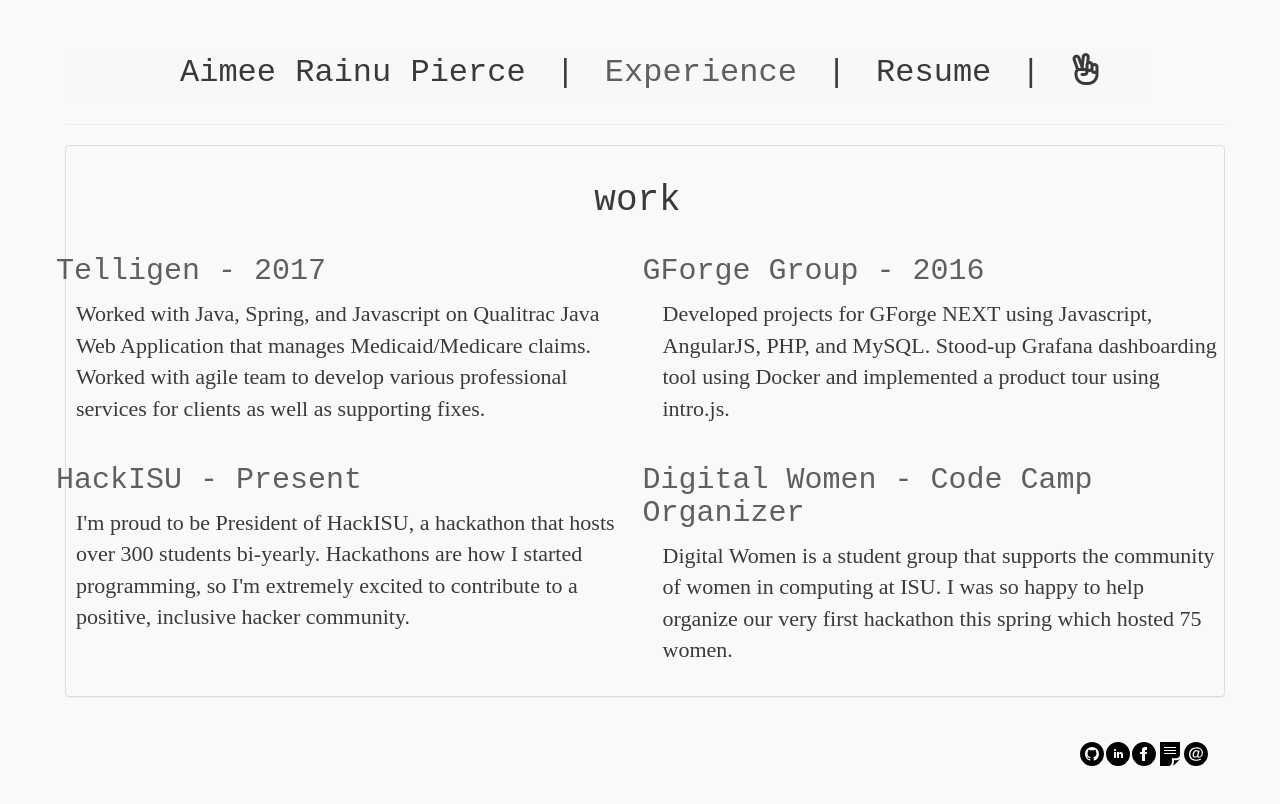
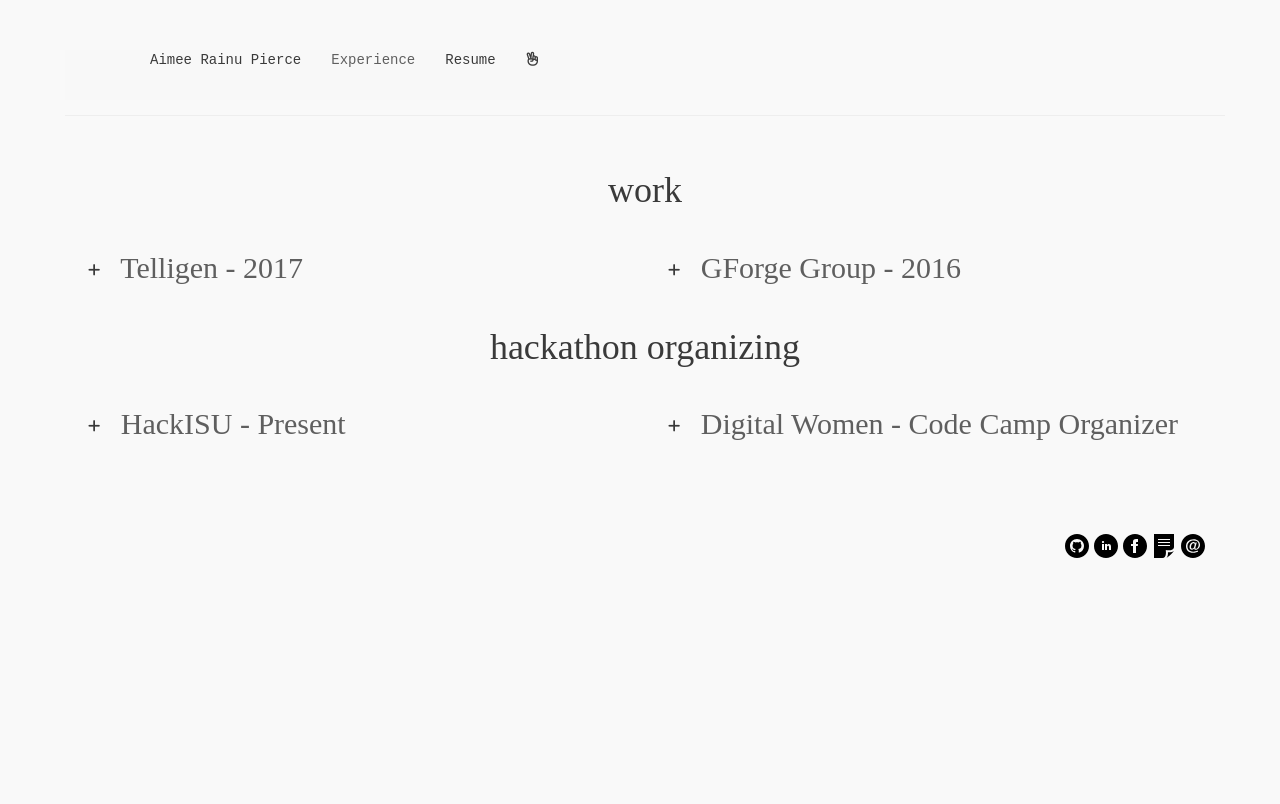
Before and after one commit to aimeerpierce/aimeerpierce.github.io, a plain HTML site: page index.html in a window 1280 px wide. Both pictures are taken after a click on the element "Experience". Drawn offline with nearby package versions, Linux system fonts and the light colour scheme; no server answers; a script that the page names is missing; a web font is replaced by a local one.

Commit message:
removed border, added content expansion

```diff
--- a/index.html
+++ b/index.html
@@ -6,15 +6,14 @@
   <meta name="viewport" content="width=device-width, initial-scale=1">
 
   <title>Aimee's Website</title>
+   <script src="https://use.fontawesome.com/1bd556b535.js"></script>
   <link rel="stylesheet" href="https://maxcdn.bootstrapcdn.com/bootstrap/3.3.7/css/bootstrap.min.css" integrity="sha384-BVYiiSIFeK1dGmJRAkycuHAHRg32OmUcww7on3RYdg4Va+PmSTsz/K68vbdEjh4u" crossorigin="anonymous">
    <script src="https://ajax.googleapis.com/ajax/libs/jquery/3.2.0/jquery.min.js"></script>
-  <script src="https://maxcdn.bootstrapcdn.com/bootstrap/3.3.7/js/bootstrap.min.js" integrity="sha384-Tc5IQib027qvyjSMfHjOMaLkfuWVxZxUPnCJA7l2mCWNIpG9mGCD8wGNIcPD7Txa" crossorigin="anonymous"></script>
   <script src="https://cdn.jsdelivr.net/particles.js/2.0.0/particles.min.js"></script>
   <link rel="stylesheet" type="text/css" href="style.css">
   <link rel="shortcut icon" href="/favicon.ico" type="image/x-icon">
   <link rel="icon" href="/favicon.ico" type="image/x-icon">
   <script src="particles.js"></script>
-  <script src="https://use.fontawesome.com/1bd556b535.js"></script>
   <link href='https://fonts.googleapis.com/css?family=News Cycle' rel='stylesheet'>
 </head>
 
@@ -38,18 +37,18 @@
 				      </button>
 				      <a class="navbar-brand" href="#">Brand</a>
 				    </div-->
-				    <!-- Collect the nav links, forms, and other content for toggling -->
-				    <div class="collapse navbar-collapse" id="bs-example-navbar-collapse-1" >
-				      <ul class="nav navbar-nav navbar-center">
+				    <!-- Collect the nav links, forms, and other content for toggling "collapse navbar-collapse"-->
+				    <div class="row">
+				      <ul class="col-sm-12 nav navbar-nav navbar-center">
 				      	<!-- <li><h1>Aimee Rainu Pierce  <small>I'm really trying</small></h1></li> -->
 				        <li><div onclick="toggle_aboutme()">Aimee Rainu Pierce</div></li>
-				        <li>|</li>
+
 				        <li><div onclick="toggle_exp()">Experience</div></li>
-				       <!--  <li>|</li>
-				        <li><div onclick="toggle_working()">Things I'm Working On</div></li> -->
-				        <li>|</li>
+
+				       <!--  <li><div onclick="toggle_working()">Things I'm Working On</div></li> -->
+
 				        <li><div onclick="open_resume()">Resume</div></li>
-				        <li>|</li>
+
 				        <li><div onclick="toggle_passions()"> <i class="fa fa-hand-peace-o" aria-hidden="true"></i></div></li>
 				        	<!-- <img class="email" data-alt-src="icons/heart1.svg" src="icons/heart0.svg"> -->
 
@@ -103,27 +102,53 @@
 			<div class="col-sm-12">
 				<div class="panel panel-default">
 					<div class="panel-body">
-						<h1 align="center"><!-- <i class="fa fa-plus" aria-hidden="true"></i><i class="fa fa-minus" aria-hidden="true"></i> -->work</h1>
-						<div class="row">
-							<div class="panel-default col-sm-6">
-								<h2><a href="https://www.telligen.com/" target="_blank">Telligen - 2017</a></h2>
-								<p>Worked with Java, Spring, and Javascript on Qualitrac Java Web Application that manages Medicaid/Medicare claims. Worked with agile team to develop various professional services for clients as well as supporting fixes. </p>
+						<h1 align="center">work</h1>
+						<div class="row panel panel-default">
+							<div class="col-sm-6 panel-body">
+								<h2>
+								<button type="button" class="btn btn-primary-outline" onclick="expand_content('Telligen')">
+									<i class="fa fa-plus Telligen" aria-hidden="true"></i>
+									<i class="fa fa-minus Telligen" aria-hidden="true"></i>
+								</button>
+
+									<a href="https://www.telligen.com/" target="_blank">Telligen - 2017</a>
+								</h2>
+								<p class="content Telligen">Worked with Java Spring and Javascript on application that manages Medicaid/Medicare claims. Worked with agile team to develop various professional services for clients as well as supporting fixes. </p>
 							</div>
 <!-- 						</div>
 						<div class="row"> -->
-							<div class="panel-default col-sm-6">
-								<h2><a href="https://gforgegroup.com/about" target="_blank">GForge Group - 2016</a></h2>
-								<p>Developed projects for GForge NEXT using Javascript, AngularJS, PHP, and MySQL. Stood-up Grafana dashboarding tool using Docker and implemented a product tour using intro.js.</p>
+							<div class="col-sm-6 panel-body">
+								<h2>
+									<button type="button" class="btn btn-primary-outline" onclick="expand_content('GForge')">
+										<i class="fa fa-plus GForge" aria-hidden="true"></i>
+										<i class="fa fa-minus GForge" aria-hidden="true"></i>
+									</button>
+									<a href="https://gforgegroup.com/about" target="_blank">GForge Group - 2016</a>
+								</h2>
+								<p class="content GForge">Developed projects for GForge NEXT using Javascript, AngularJS, PHP, and MySQL. Stood-up Grafana dashboarding tool using Docker and implemented a product tour using intro.js.</p>
 							</div>
 						</div>
-						<div class="row panel-default">
+						<h1 align="center">hackathon organizing</h1>
+						<div class="row panel panel-default">
 							<div class="col-sm-6">
-								<h2><a href="hackisu.org" target="_blank">HackISU - Present</a></h2>
-								<p>I'm proud to be President of HackISU, a hackathon that hosts over 300 students bi-yearly. Hackathons are how I started programming, so I'm extremely excited to contribute to a positive, inclusive hacker community. </p>
+								<h2>
+								<button type="button" class="btn btn-primary-outline" onclick="expand_content('HackISU')">
+									<i class="fa fa-plus HackISU" aria-hidden="true"></i>
+									<i class="fa fa-minus HackISU" aria-hidden="true"></i>
+								</button>
+								<a href="hackisu.org" target="_blank">HackISU - Present</a>
+								</h2>
+								<p class="content HackISU">I'm proud to be President of HackISU, a hackathon that hosts over 300 students bi-yearly. Hackathons are how I started programming, so I'm extremely excited to contribute to a positive, inclusive hacker community. </p>
 							</div>
 							<div class="col-sm-6">
-								<h2><a href="http://digitalwomen.ece.iastate.edu/" target="_blank">Digital Women - Code Camp Organizer</a></h2>
-								<p>Digital Women is a student group that supports the community of women in computing at ISU. I was so happy to help organize our very first hackathon this spring which hosted 75 women. </p>
+								<h2>
+									<button type="button" class="btn btn-primary-outline" onclick="expand_content('DW')">
+										<i class="fa fa-plus DW" aria-hidden="true"></i>
+										<i class="fa fa-minus DW" aria-hidden="true"></i>
+									</button>
+									<a href="http://digitalwomen.ece.iastate.edu/" target="_blank">Digital Women - Code Camp Organizer</a>
+								</h2>
+								<p class="content DW">Digital Women is a student group that supports the community of women in computing at ISU. I was so happy to help organize our very first hackathon this spring which hosted 75 women. </p>
 							</div>
 						</div>
 					</div>
--- a/script.js
+++ b/script.js
@@ -102,3 +102,28 @@
 	var win = window.open("https://docs.google.com/document/d/1reeo9TBD21p95SuCOOm6MY8fHtc-pHFRyrjBPd01jtg/pub", '_blank');
 	win.focus();
 }
+
+function expand_content(contentType){
+	var plus = document.getElementsByClassName('fa fa-plus ' + contentType);
+	var minus = document.getElementsByClassName('fa fa-minus ' + contentType);
+	var content = document.getElementsByClassName('content ' + contentType);
+	if (content[0].style.display == 'block'){
+		plus[0].style.display = 'block';
+		minus[0].style.display = 'none';
+		content[0].style.display = 'none';
+	} else {
+		plus[0].style.display = 'none';
+		minus[0].style.display = 'block';
+		content[0].style.display = 'block';
+	}
+
+}
+
+function retract_content(contentType){
+	var plus = document.getElementsByClassName('fa fa-plus ' + contentType);
+	var minus = document.getElementsByClassName('fa fa-minus ' + contentType);
+	var content = document.getElementsByClassName('content ' + contentType);
+	plus[0].style.display = 'block';
+	minus[0].style.display = 'none';
+	content[0].style.display = 'none';
+}
--- a/style.css
+++ b/style.css
@@ -2,12 +2,11 @@
 	background-color: #f9f9f9;
 	color: #3a3a3a;
 	font-family:Courier New;
-	font-size: 32px;
 	margin: 10px 40px 10px 50px;
 }
 a {
 	color:#5f5f5f;
-	text-decoration: none;
+	text-decoration: none !important;
 	cursor: pointer;
 }
 
@@ -16,8 +15,7 @@
 	cursor: pointer;
 }
 h1 {
-	font-family: bell go
-	padding: 5px 5px 5px 5px;
+	font-family: News Cycle;
 	align-items: center;
 	align-content: center;
 	align-self: center;
@@ -25,7 +23,7 @@
 
 h2 {
 	margin-left: 0px;
-	font-family: bell go
+	font-family: News Cycle;
 	padding: 5px 5px 5px 5px;
 	align-items: center;
 	align-content: center;
@@ -38,12 +36,19 @@
 	font-size:22px;
 }
 
+.panel {
+	border: none;
+	-webkit-box-shadow: none;
+	box-shadow: none;
+}
+
 .panel-default {
 	background: transparent;
+	box-shadow: none;
 }
 
 .panel-body {
-	padding-left: 0px;
+	box-shadow: none;
 }
 
 .navbar {
@@ -94,8 +99,18 @@
 	margin-left: auto;
 	margin-right: auto;
 	display: block;
-	padding: 0px 2px 0px 0px;
+	padding: 0px 5px 0px 0px;
 	float:left;
+}
+
+.fa {
+
+	padding: 0px 0px 0px 0px !important;
+	cursor: pointer !important;
+}
+
+.fa.fa-minus{
+	display: none;
 }
 
 #experience {
@@ -117,3 +132,11 @@
 #student_title{
 	padding-left: 20px;
 }
+
+.content {
+	display: none;
+}
+
+.btn-primary-outline {
+	background-color: transparent;
+}
```
